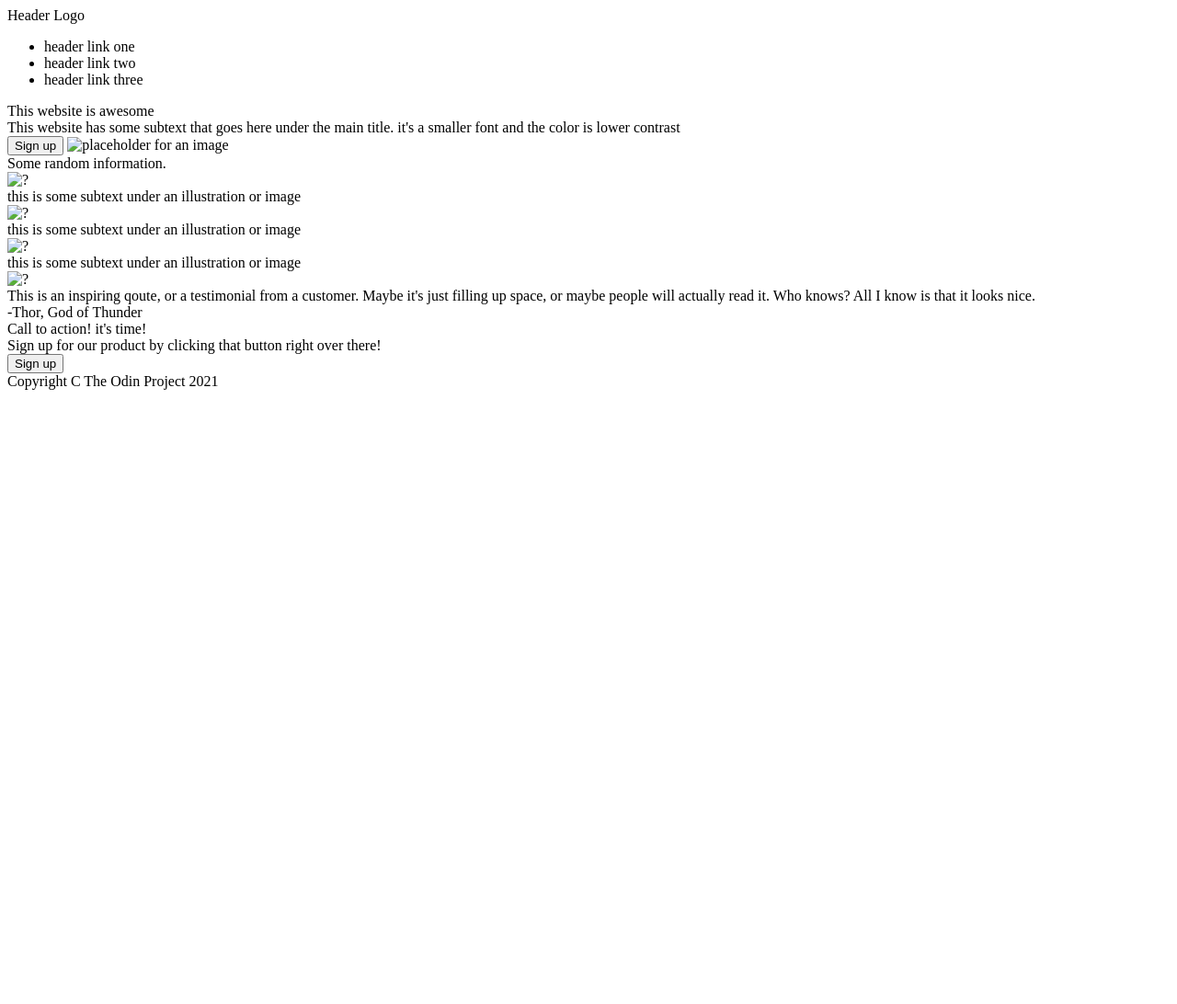
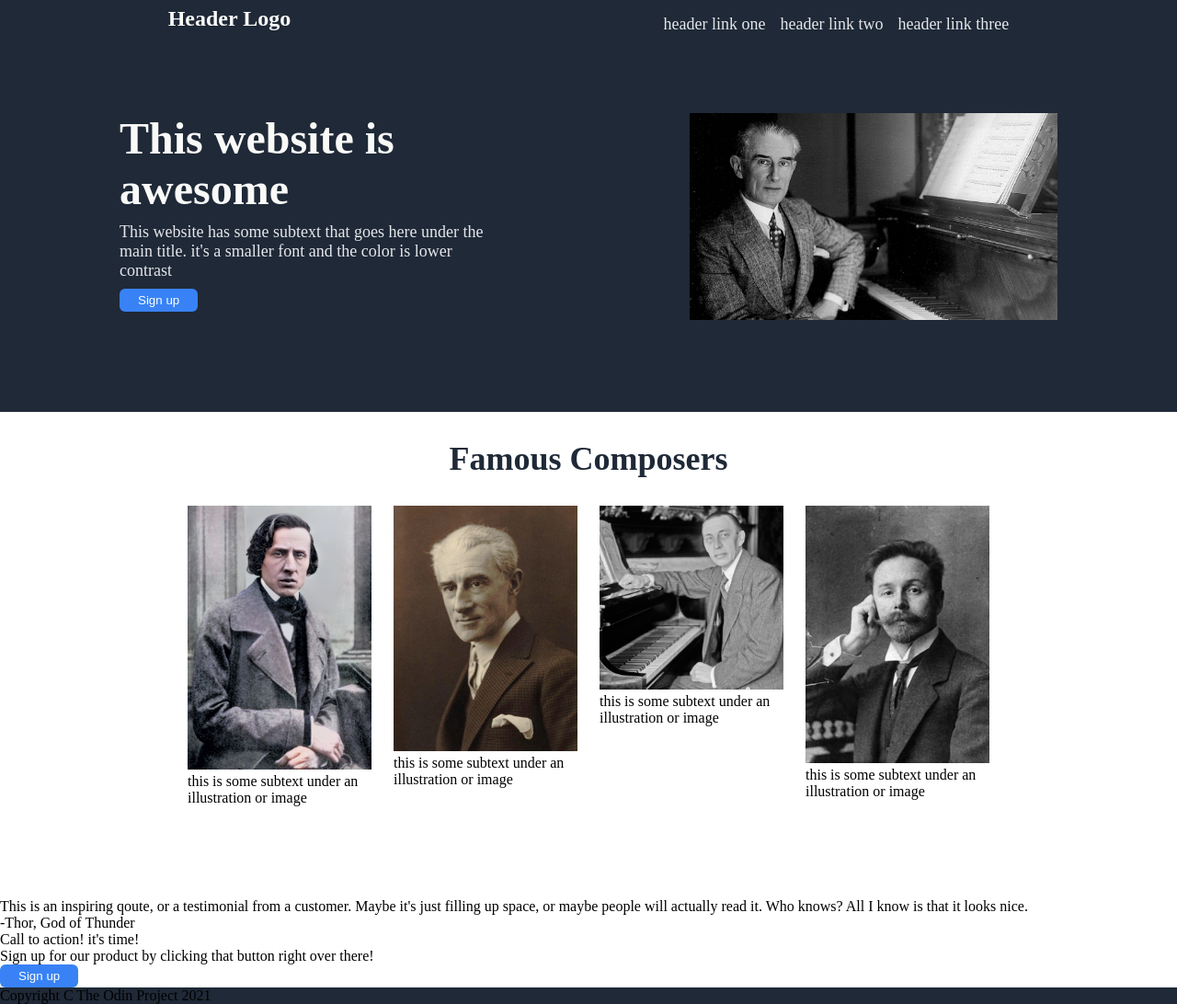
Before and after one commit to BadrCodin/Odin-Landing-Page, a plain HTML site: page index.html in a window 1280 px wide. Shown: the whole page at 92% size. Before the commit the page ends 800 px from the top, so only its background shows below. Drawn offline with Linux system fonts and the light colour scheme.

Commit message:
make css and flexbox for first two parts

```diff
--- a/index.html
+++ b/index.html
@@ -7,27 +7,45 @@
     <link rel="stylesheet" href="styles.css">
 </head>
 <body>
+<div class="first-part" >
+    <div class="header-container">
+        <div class="logo">Header Logo</div>
+        <ul>
+            <li><a href="">header link one</a></li>
+            <li><a href="">header link two</a></li>
+            <li><a href="">header link three</a></li>
+         </ul>
+    </div>
+ <div class="subheader-container">
+    <div class="content-one">
+        <div class="hero">This website is awesome</div>
+        <div class="sub-hero">This website has some subtext that goes here under the main title. it's a smaller font and the color is lower contrast</div>
+        <button>Sign up</button>
+    </div>
+       <img class="ravel" src="./images/maurice-ravel.jpg" alt="placeholder for an image">
+ </div>
+</div>
 
-        <div>Header Logo</div>
-        <ul>
-            <li>header link one</li>
-            <li>header link two</li>
-            <li>header link three</li>
-        </ul>
-        <div>This website is awesome</div>
-        <div>This website has some subtext that goes here under the main title. it's a smaller font and the color is lower contrast</div>
-        <button>Sign up</button>
-        <img src="" alt="placeholder for an image">
 
-    <div>Some random information.</div>
-    <img src="" alt="?">
+    <div class="composers">Famous Composers</div>
+<div class="second-part">
+  <div class="info">
+    <img class="image" src="./images/chopin.jpg" alt="Chopin">
     <div>this is some subtext under an illustration or image</div>
-    <img src="" alt="?">
+  </div>
+  <div class="info">
+    <img class="image" src="./images/ravel.jpg" alt="Ravel">
     <div>this is some subtext under an illustration or image</div>
-    <img src="" alt="?">
+  </div>
+  <div class="info">
+    <img class="image" src="./images/rachmaninoff.jpeg" alt="Rachmaninoff">
     <div>this is some subtext under an illustration or image</div>
-    <img src="" alt="?">
-
+  </div>
+  <div class="info">
+    <img class="image" src="./images/scriabin.jpg" alt="Scriabin">
+    <div>this is some subtext under an illustration or image</div>
+  </div>
+</div>
     <div>This is an inspiring qoute, or a testimonial from a customer. Maybe it's just filling up space, or maybe people will actually read it. Who knows? All I know is that it looks nice.</div>
     <div>-Thor, God of Thunder</div>
 
--- a/styles.css
+++ b/styles.css
@@ -0,0 +1,105 @@
+* {
+    box-sizing: border-box;
+}
+
+body {
+ margin: 0;
+}
+.first-part, .footer {
+   background-color: #1F2937;
+}
+
+.first-part {
+    padding-bottom: 100px;
+}
+
+ul {
+    list-style-type: none;
+    display: flex;
+    gap: 16px
+}
+
+.header-container {
+    display: flex;
+    justify-content: space-around;
+    margin-bottom: 70px;
+}
+
+.logo {
+    font-size: 24px;
+    color: #F9FAF8;
+    font-weight: 700;
+    margin-top: 7px;
+}
+
+a {
+    text-decoration: none;
+    font-size: 18px;
+    color: #E5E7EB;
+
+}
+
+.content-one {
+    display: flex;
+    flex-wrap: wrap;
+    max-width: 400px;
+    align-items: flex-start;
+
+}
+
+.hero {
+    font-size: 48px;
+    font-weight: 800;
+    color: #F9FAF8;
+
+}
+
+.sub-hero {
+    font-size: 18px;
+    color: #E5E7EB;
+}
+
+.ravel {
+    width: 400px;
+    height: auto;
+    display: flex;
+}
+
+.subheader-container {
+    display: flex;
+    justify-content: space-evenly;
+    gap: 90px;
+}
+
+button {
+    background-color: #3882F6;
+    border-radius: 6px ;
+    color: white;
+    padding: 5px 20px;
+    border: none;
+}
+
+.image {
+    width: 200px;
+    height: auto;
+
+}
+
+.second-part {
+    display: flex;
+    justify-content: center;
+    gap: 24px;
+    padding-bottom: 100px;
+}
+
+.composers {
+    text-align: center;
+    font-size: 36px;
+    font-weight: bolder;
+    color: #1F2937;
+    margin: 30px;
+}
+
+.info {
+    max-width: 200px;
+}
```
Also changed, not shown: images/chopin.jpg (added), images/maurice-ravel.jpg (added), images/rachmaninoff.jpeg (added), images/ravel.jpg (added), images/scriabin.jpg (added).
